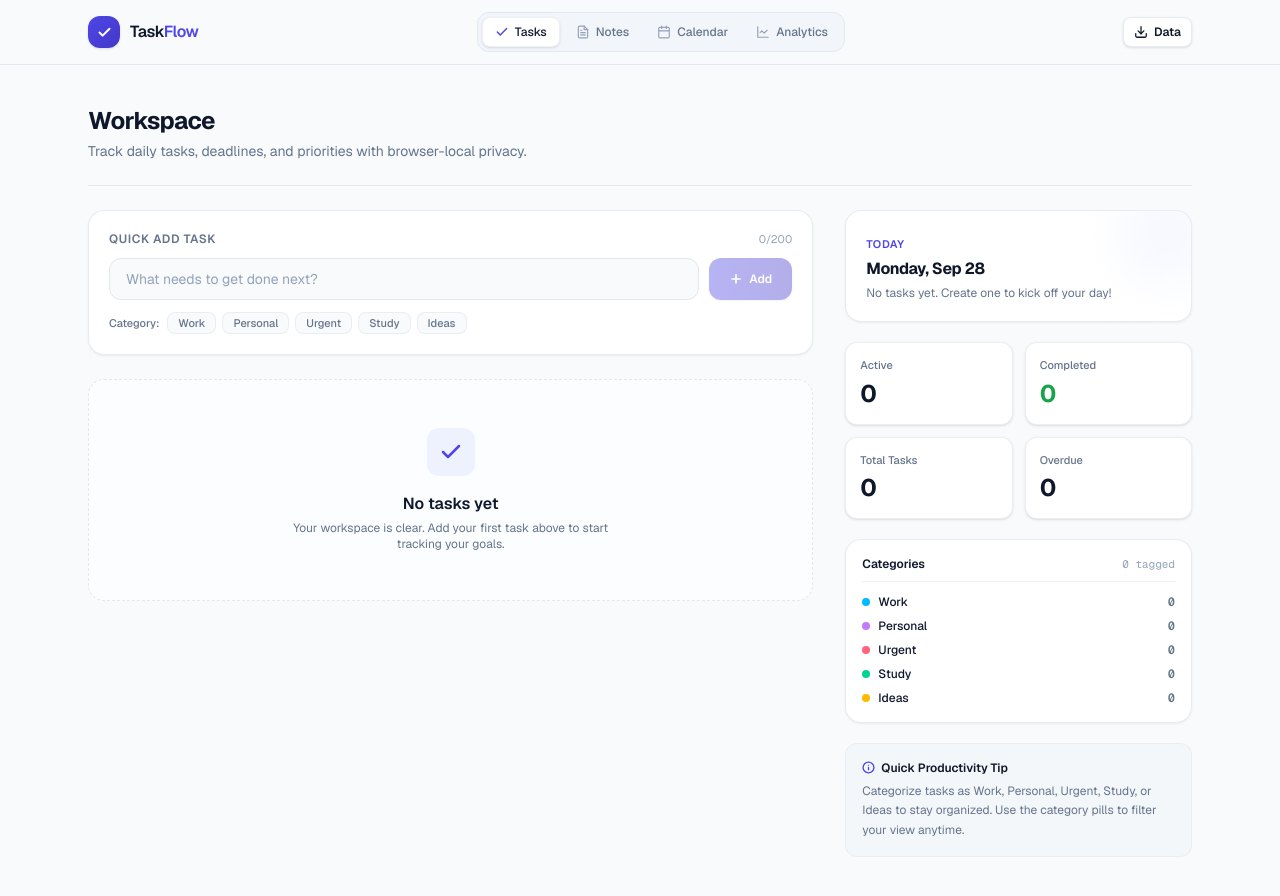
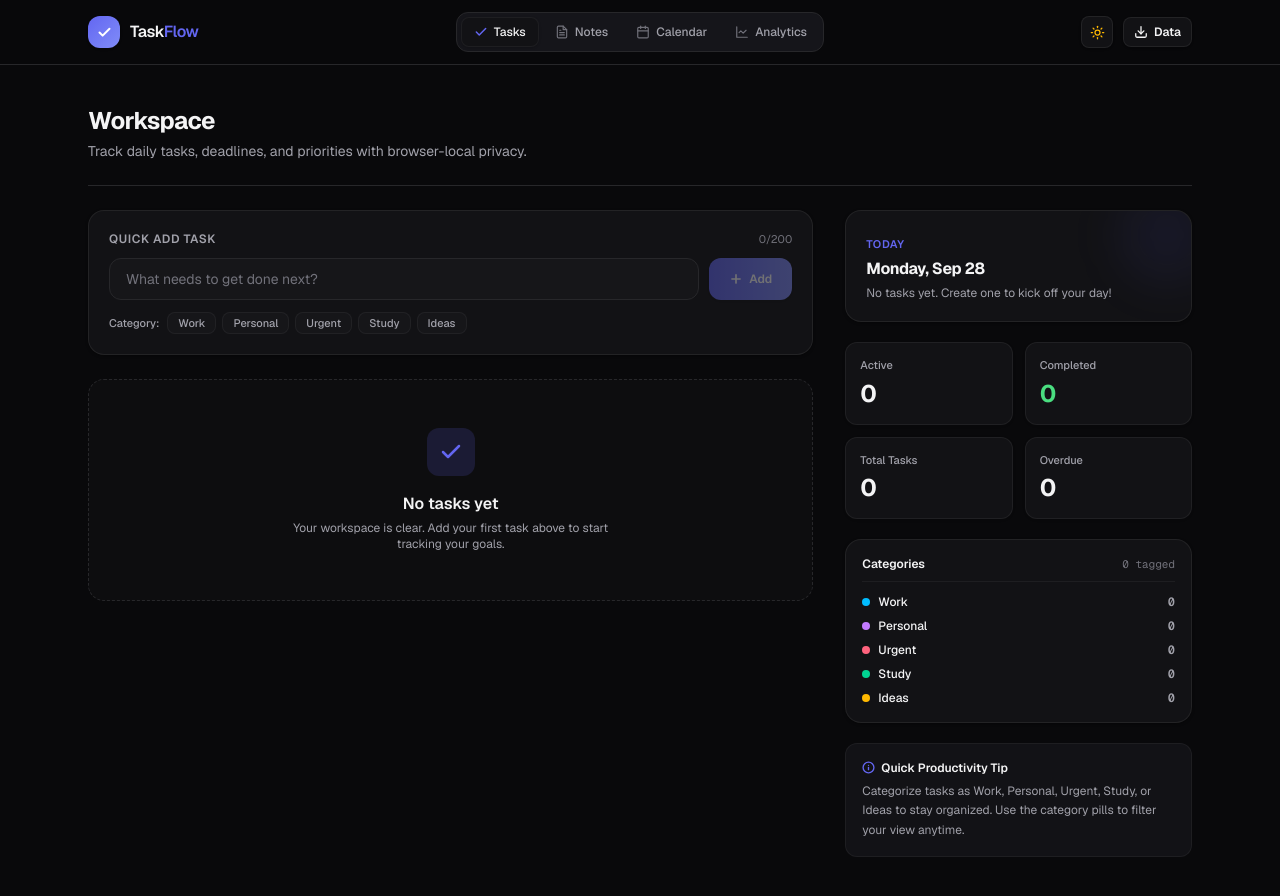
Before and after one commit to Tolufolorunso/hng_todo_assignment, a Next.js app: page / in a window 1280 px wide. Built offline with nearby package versions, Linux system fonts and the light colour scheme.

Commit message:
feat: add dark mode default theme and header toggle

```diff
--- a/app/globals.css
+++ b/app/globals.css
@@ -1,6 +1,53 @@
 @import "tailwindcss";
 
-:root {
+/* Dark mode by default */
+:root,
+html.dark,
+html[data-theme="dark"] {
+  color-scheme: dark;
+
+  /* obsidian surfaces */
+  --bg: #09090b;
+  --surface: #121215;
+  --surface-muted: #1a1a1f;
+  --surface-elevated: #222229;
+  --border: #27272a;
+  --border-strong: #3f3f46;
+  --border-glow: rgba(99, 102, 241, 0.35);
+
+  /* crisp dark text */
+  --text: #f4f4f5;
+  --muted: #a1a1aa;
+  --faint: #71717a;
+
+  /* electric indigo accent */
+  --accent: #6366f1;
+  --accent-hover: #818cf8;
+  --accent-ink: #ffffff;
+  --accent-soft: rgba(99, 102, 241, 0.16);
+
+  /* priority */
+  --prio-low: #38bdf8;
+  --prio-low-bg: rgba(56, 189, 248, 0.15);
+  --prio-medium: #fbbf24;
+  --prio-medium-bg: rgba(251, 191, 36, 0.15);
+  --prio-high: #f87171;
+  --prio-high-bg: rgba(248, 113, 113, 0.15);
+
+  /* states */
+  --danger: #f87171;
+  --danger-soft: rgba(248, 113, 113, 0.14);
+  --success: #4ade80;
+  --success-soft: rgba(74, 222, 128, 0.14);
+
+  /* shadows */
+  --shadow-card: 0 1px 3px 0 rgba(0, 0, 0, 0.35);
+  --shadow-card-hover: 0 8px 24px -4px rgba(0, 0, 0, 0.55), 0 0 0 1px rgba(99, 102, 241, 0.2);
+}
+
+/* Light mode overrides */
+html.light,
+html[data-theme="light"] {
   color-scheme: light;
 
   /* surfaces */
@@ -40,50 +87,6 @@
   /* shadows */
   --shadow-card: 0 1px 3px 0 rgba(15, 23, 42, 0.05), 0 1px 2px -1px rgba(15, 23, 42, 0.05);
   --shadow-card-hover: 0 6px 16px -2px rgba(15, 23, 42, 0.08), 0 2px 4px -2px rgba(15, 23, 42, 0.05);
-}
-
-@media (prefers-color-scheme: dark) {
-  :root {
-    color-scheme: dark;
-
-    /* obsidian surfaces */
-    --bg: #09090b;
-    --surface: #121215;
-    --surface-muted: #1a1a1f;
-    --surface-elevated: #222229;
-    --border: #27272a;
-    --border-strong: #3f3f46;
-    --border-glow: rgba(99, 102, 241, 0.35);
-
-    /* crisp dark text */
-    --text: #f4f4f5;
-    --muted: #a1a1aa;
-    --faint: #71717a;
-
-    /* electric indigo accent */
-    --accent: #6366f1;
-    --accent-hover: #818cf8;
-    --accent-ink: #ffffff;
-    --accent-soft: rgba(99, 102, 241, 0.16);
-
-    /* priority */
-    --prio-low: #38bdf8;
-    --prio-low-bg: rgba(56, 189, 248, 0.15);
-    --prio-medium: #fbbf24;
-    --prio-medium-bg: rgba(251, 191, 36, 0.15);
-    --prio-high: #f87171;
-    --prio-high-bg: rgba(248, 113, 113, 0.15);
-
-    /* states */
-    --danger: #f87171;
-    --danger-soft: rgba(248, 113, 113, 0.14);
-    --success: #4ade80;
-    --success-soft: rgba(74, 222, 128, 0.14);
-
-    /* shadows */
-    --shadow-card: 0 1px 3px 0 rgba(0, 0, 0, 0.35);
-    --shadow-card-hover: 0 8px 24px -4px rgba(0, 0, 0, 0.55), 0 0 0 1px rgba(99, 102, 241, 0.2);
-  }
 }
 
 @theme inline {
--- a/app/layout.tsx
+++ b/app/layout.tsx
@@ -20,16 +20,29 @@ export const metadata: Metadata = {
 };
 
 export const viewport: Viewport = {
-  themeColor: "#4f46e5",
+  themeColor: "#09090b",
 };
 
-export default function RootLayout({ children }: LayoutProps<"/">) {
+const themeInitializerScript = `(function(){try{var s=localStorage.getItem('taskflow_theme');var t=s==='light'?'light':'dark';var d=document.documentElement;d.classList.remove('dark','light');d.classList.add(t);d.setAttribute('data-theme',t);d.style.colorScheme=t;}catch(e){document.documentElement.classList.add('dark');document.documentElement.setAttribute('data-theme','dark');document.documentElement.style.colorScheme='dark';}})();`;
+
+export default function RootLayout({
+  children,
+}: Readonly<{
+  children: React.ReactNode;
+}>) {
   return (
     <html
       lang="en"
-      className={`${geistSans.variable} ${geistMono.variable} h-full antialiased`}
+      data-theme="dark"
+      className={`${geistSans.variable} ${geistMono.variable} dark h-full antialiased`}
+      suppressHydrationWarning
     >
-      <body className="min-h-full flex flex-col">
+      <head>
+        <script
+          dangerouslySetInnerHTML={{ __html: themeInitializerScript }}
+        />
+      </head>
+      <body className="min-h-full flex flex-col bg-bg text-text transition-colors duration-150">
         <ServiceWorkerRegistrar />
         {children}
       </body>
--- a/components/app/AppHeader.tsx
+++ b/components/app/AppHeader.tsx
@@ -4,6 +4,7 @@ import { useState } from "react";
 import Link from "next/link";
 import OfflineIndicator from "@/components/app/OfflineIndicator";
 import BackupModal from "@/components/backup/BackupModal";
+import ThemeToggle from "@/components/app/ThemeToggle";
 
 interface AppHeaderProps {
   active: "tasks" | "notes" | "calendar" | "analytics";
@@ -157,7 +158,8 @@ export default function AppHeader({ active }: AppHeaderProps) {
         </nav>
 
         {/* Header Right Utilities */}
-        <div className="flex items-center gap-3">
+        <div className="flex items-center gap-2.5">
+          <ThemeToggle />
           <button
             type="button"
             onClick={() => setIsBackupOpen(true)}
--- /dev/null
+++ b/components/app/ThemeToggle.tsx
@@ -0,0 +1,96 @@
+"use client";
+
+import { useSyncExternalStore } from "react";
+import {
+  getSavedTheme,
+  setStoredTheme,
+  toggleTheme,
+  THEME_CHANGE_EVENT,
+  type Theme,
+} from "@/lib/theme";
+
+function subscribe(callback: () => void): () => void {
+  window.addEventListener(THEME_CHANGE_EVENT, callback);
+  window.addEventListener("storage", callback);
+  return () => {
+    window.removeEventListener(THEME_CHANGE_EVENT, callback);
+    window.removeEventListener("storage", callback);
+  };
+}
+
+function getSnapshot(): Theme {
+  return getSavedTheme();
+}
+
+function getServerSnapshot(): Theme {
+  return "dark";
+}
+
+export default function ThemeToggle() {
+  const theme = useSyncExternalStore(
+    subscribe,
+    getSnapshot,
+    getServerSnapshot
+  );
+
+  const handleToggle = () => {
+    const next = toggleTheme(theme);
+    setStoredTheme(next);
+  };
+
+  const isDark = theme === "dark";
+  const label = isDark ? "Switch to light mode" : "Switch to dark mode";
+
+  return (
+    <button
+      type="button"
+      onClick={handleToggle}
+      aria-label={label}
+      title={label}
+      suppressHydrationWarning
+      className="flex h-8 w-8 items-center justify-center rounded-lg border border-border/80 bg-surface text-text shadow-sm transition-all hover:border-border-strong hover:bg-surface-muted focus-visible:outline-none focus-visible:ring-2 focus-visible:ring-accent"
+    >
+      {isDark ? (
+        /* Sun icon when in dark mode to invite switching to light */
+        <svg
+          width="15"
+          height="15"
+          viewBox="0 0 24 24"
+          fill="none"
+          stroke="currentColor"
+          strokeWidth="2"
+          strokeLinecap="round"
+          strokeLinejoin="round"
+          className="text-amber-400 transition-transform hover:rotate-45"
+          aria-hidden="true"
+        >
+          <circle cx="12" cy="12" r="4" />
+          <path d="M12 2v2" />
+          <path d="M12 20v2" />
+          <path d="m4.93 4.93 1.41 1.41" />
+          <path d="m17.66 17.66 1.41 1.41" />
+          <path d="M2 12h2" />
+          <path d="M20 12h2" />
+          <path d="m6.34 17.66-1.41 1.41" />
+          <path d="m19.07 4.93-1.41 1.41" />
+        </svg>
+      ) : (
+        /* Moon icon when in light mode to invite switching to dark */
+        <svg
+          width="15"
+          height="15"
+          viewBox="0 0 24 24"
+          fill="none"
+          stroke="currentColor"
+          strokeWidth="2"
+          strokeLinecap="round"
+          strokeLinejoin="round"
+          className="text-indigo-600 transition-transform hover:-rotate-12"
+          aria-hidden="true"
+        >
+          <path d="M12 3a6 6 0 0 0 9 9 9 9 0 1 1-9-9Z" />
+        </svg>
+      )}
+    </button>
+  );
+}
--- /dev/null
+++ b/lib/theme.ts
@@ -0,0 +1,74 @@
+export type Theme = "dark" | "light";
+
+export const THEME_STORAGE_KEY = "taskflow_theme";
+export const THEME_CHANGE_EVENT = "taskflow-theme-change";
+
+/**
+ * Retrieves the currently saved theme from localStorage.
+ * Defaults to "dark" when no valid value is stored.
+ */
+export function getSavedTheme(): Theme {
+  if (typeof window === "undefined") {
+    return "dark";
+  }
+
+  try {
+    const saved = window.localStorage.getItem(THEME_STORAGE_KEY);
+    if (saved === "light") {
+      return "light";
+    }
+    return "dark";
+  } catch {
+    return "dark";
+  }
+}
+
+/**
+ * Applies the theme attributes and classes to the root documentElement.
+ */
+export function applyTheme(theme: Theme): void {
+  if (typeof document === "undefined") {
+    return;
+  }
+
+  const root = document.documentElement;
+  if (theme === "light") {
+    root.classList.remove("dark");
+    root.classList.add("light");
+    root.setAttribute("data-theme", "light");
+    root.style.colorScheme = "light";
+  } else {
+    root.classList.remove("light");
+    root.classList.add("dark");
+    root.setAttribute("data-theme", "dark");
+    root.style.colorScheme = "dark";
+  }
+}
+
+/**
+ * Persists the chosen theme to localStorage, updates the document,
+ * and notifies active listeners.
+ */
+export function setStoredTheme(theme: Theme): void {
+  applyTheme(theme);
+
+  if (typeof window === "undefined") {
+    return;
+  }
+
+  try {
+    window.localStorage.setItem(THEME_STORAGE_KEY, theme);
+    window.dispatchEvent(
+      new CustomEvent(THEME_CHANGE_EVENT, { detail: theme })
+    );
+  } catch {
+    // Storage access may fail in restricted browser modes
+  }
+}
+
+/**
+ * Toggles between "dark" and "light" themes.
+ */
+export function toggleTheme(currentTheme: Theme): Theme {
+  return currentTheme === "dark" ? "light" : "dark";
+}
```
Also changed, not shown: 1 other file (tests, documents, lock files or other folders).
